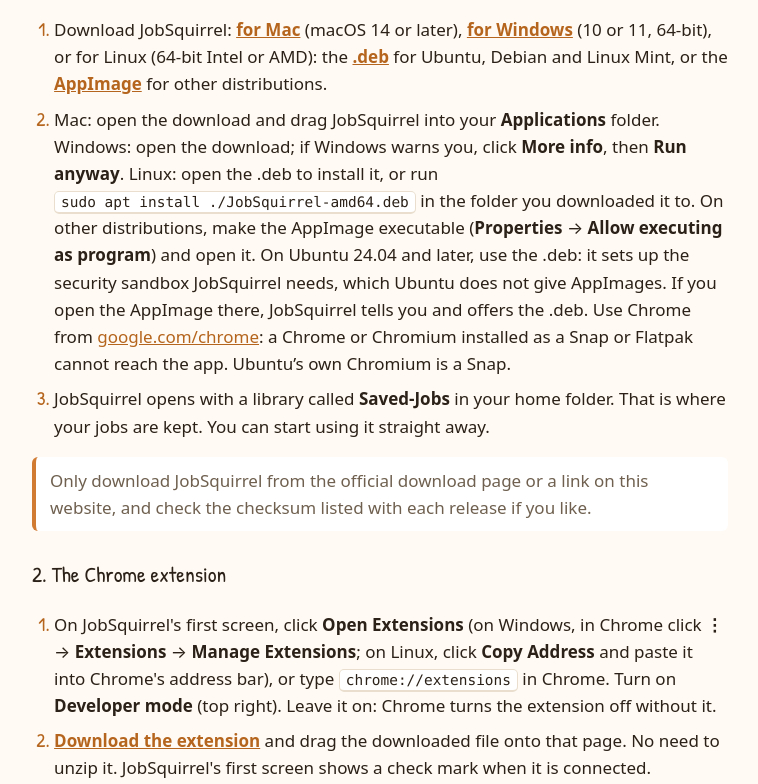
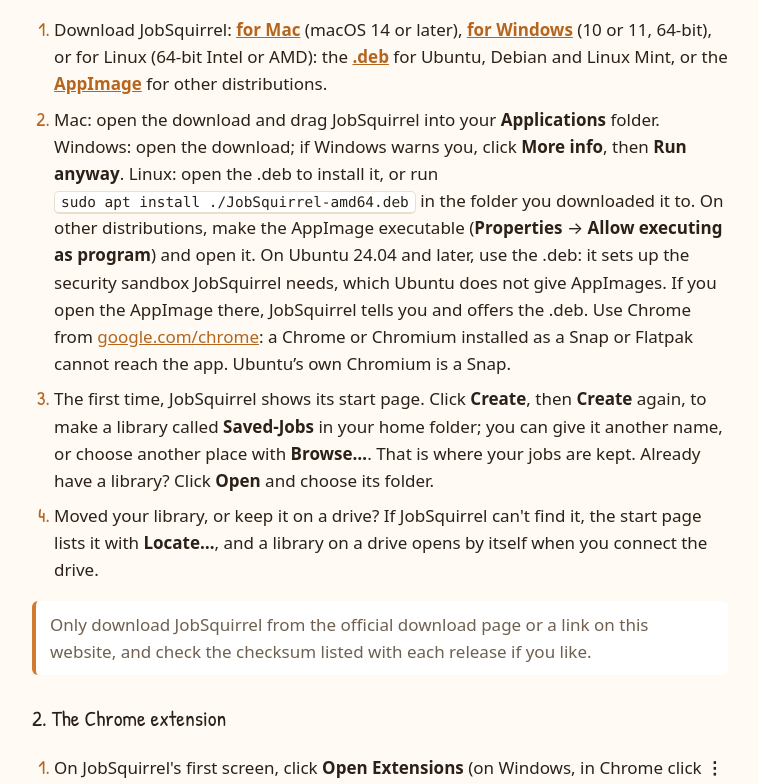
Before and after one commit to jobsquirrel/jobsquirrel.github.io, a plain HTML site: page help.html in a window 1280 px wide. Shown: the part 487-1271 px from the top of the page, without its empty margins (392-1150 px from the left). Drawn offline with Linux system fonts and the light colour scheme.

Commit message:
Help: the start page at first open and for a library that can't be found (0.1.4)

```diff
--- a/help.html
+++ b/help.html
@@ -78,7 +78,8 @@
         <ol class="do">
           <li>Download JobSquirrel: <a href="https://github.com/foxnz/landfern/releases/latest/download/JobSquirrel.dmg"><b>for Mac</b></a> (macOS 14 or later), <a href="https://github.com/foxnz/landfern/releases/latest/download/JobSquirrel-Setup.exe"><b>for Windows</b></a> (10 or 11, 64-bit), or for Linux (64-bit Intel or AMD): the <a href="https://github.com/foxnz/landfern/releases/latest/download/JobSquirrel-amd64.deb"><b>.deb</b></a> for Ubuntu, Debian and Linux Mint, or the <a href="https://github.com/foxnz/landfern/releases/latest/download/JobSquirrel-x86_64.AppImage"><b>AppImage</b></a> for other distributions.</li>
           <li>Mac: open the download and drag JobSquirrel into your <b>Applications</b> folder. Windows: open the download; if Windows warns you, click <b>More info</b>, then <b>Run anyway</b>. Linux: open the .deb to install it, or run <kbd>sudo apt install ./JobSquirrel-amd64.deb</kbd> in the folder you downloaded it to. On other distributions, make the AppImage executable (<b>Properties</b> → <b>Allow executing as program</b>) and open it. On Ubuntu 24.04 and later, use the .deb: it sets up the security sandbox JobSquirrel needs, which Ubuntu does not give AppImages. If you open the AppImage there, JobSquirrel tells you and offers the .deb. Use Chrome from <a href="https://www.google.com/chrome/">google.com/chrome</a>: a Chrome or Chromium installed as a Snap or Flatpak cannot reach the app. Ubuntu’s own Chromium is a Snap.</li>
-          <li>JobSquirrel opens with a library called <b>Saved-Jobs</b> in your home folder. That is where your jobs are kept. You can start using it straight away.</li>
+          <li>The first time, JobSquirrel shows its start page. Click <b>Create</b>, then <b>Create</b> again, to make a library called <b>Saved-Jobs</b> in your home folder; you can give it another name, or choose another place with <b>Browse…</b>. That is where your jobs are kept. Already have a library? Click <b>Open</b> and choose its folder.</li>
+          <li>Moved your library, or keep it on a drive? If JobSquirrel can't find it, the start page lists it with <b>Locate…</b>, and a library on a drive opens by itself when you connect the drive.</li>
         </ol>
         <div class="tip">Only download JobSquirrel from the official download page or a link on this website, and check the checksum listed with each release if you like.</div>
 
```
